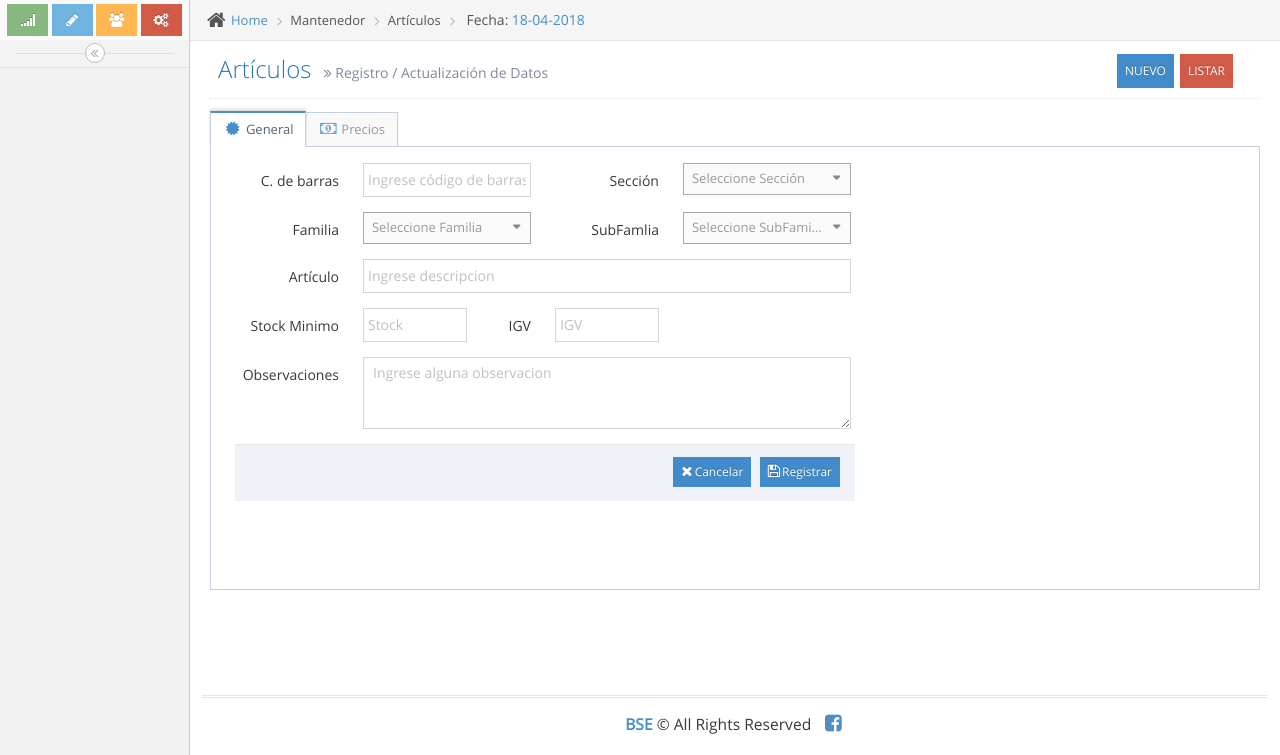
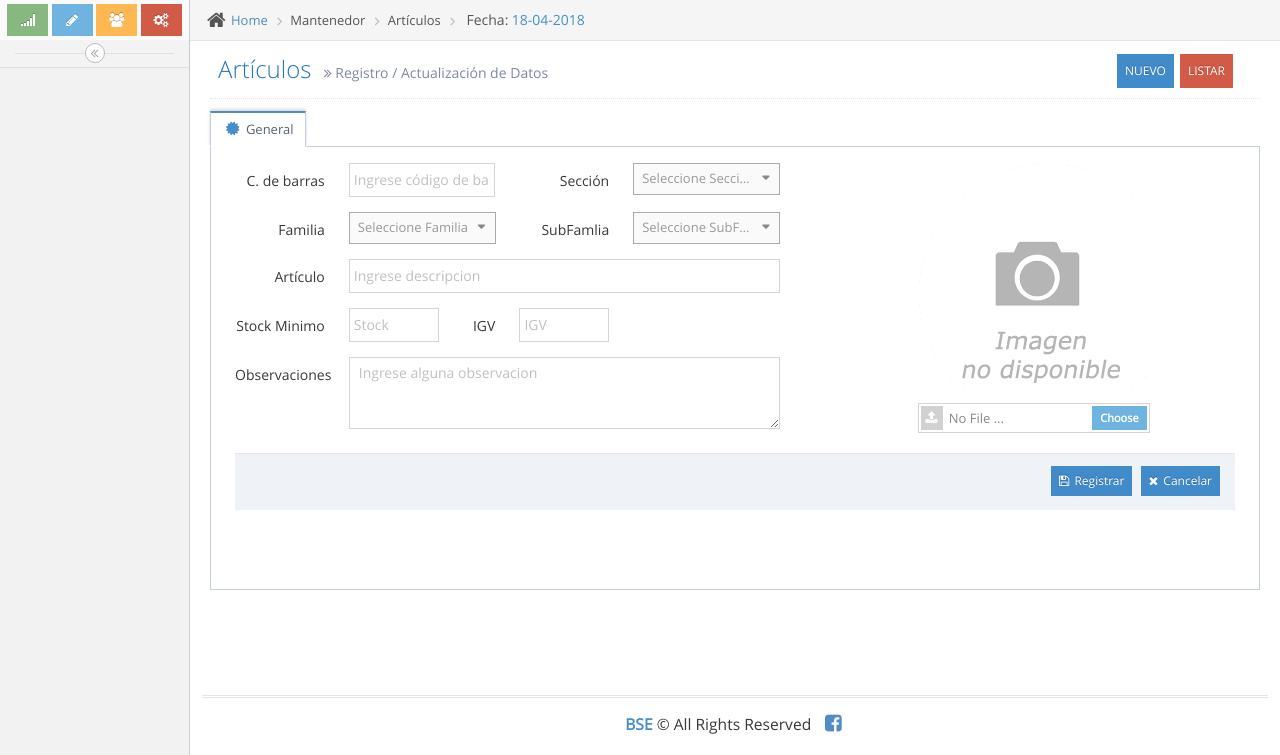
Before and after one commit to ChuchurroxD/happy_vet, a PHP site: page /tcpdf/view/Mantenedores/mrArticulo_view.php in a window 1280 px wide. Shown: the part 45-800 px from the top of the page. Run offline with PHP 8.4, Linux system fonts and the light colour scheme; the visitor is signed in with stand-in values (Sample User, id 1); data that the repository does not hold is empty.

Commit message:
Diseño de mantenedor de articulo

```diff
--- a/recursos/js/articulo.js
+++ b/recursos/js/articulo.js
@@ -86,6 +86,23 @@ var MRARTICULO = function () {
 
     var plugins = function() {
         $('.select').chosen();
+
+        $('#file_articulo').ace_file_input({
+            no_file:'No File ...',
+            btn_choose:'Choose',
+            btn_change:'Change',
+            droppable:false,
+            onchange:null,
+            thumbnail:false, //| true | large
+            //whitelist:'gif|png|jpg|jpeg'
+            //blacklist:'exe|php'
+            //
+            before_remove : function() {
+                $('#file_articulo').ace_file_input('reset_input');
+                $('#img_prev').attr('src', '../../recursos/images/no_disponible.png').width(295).height(250);
+            }
+        });
+
     }
 
     var fnCargarSeccion = function () {
--- a/view/Mantenedores/mrArticulo_view.php
+++ b/view/Mantenedores/mrArticulo_view.php
@@ -24,7 +24,7 @@
 	<link rel="stylesheet" href="../../recursos/assets/fonts/fonts.googleapis.com.css" />
 	<link rel="stylesheet" href="../../recursos/assets/css/chosen.min.css" />
 	<link rel="stylesheet" href="../../recursos/assets/css/ace.min.css" class="ace-main-stylesheet" id="main-ace-style" />
-
+	<link rel="stylesheet" href="../../recursos/assets/css/jquery.gritter.min.css" />
 
 	<script src="../../recursos/assets/js/ace-extra.min.js"></script>
 
@@ -138,7 +138,7 @@
 											</a>
 										</li>
 
-										<li class=""  id="div_precio">
+										<li class=""  id="div_precio" style="display: none;">
 											<a data-toggle="tab" href="#precios" aria-expanded="false">
 												<i class="blue ace-icon fa fa-money bigger-120"></i>
 												Precios
@@ -149,7 +149,7 @@
 									<div class="tab-content">
 										<div id="general" class="tab-pane fade active in">
 
-											<div class="col-xs-9">
+											<div class="col-xs-8">
 												<div class="form-group">
 					                                <label class="col-sm-2 control-label">C. de barras</label>
 					                                <div class="col-sm-3">
@@ -194,12 +194,12 @@
 
 					                                <label class="col-sm-2 control-label">Stock Minimo</label>
 					                                <div class="col-sm-2">
-														<input class="form-control" id="txt_stock_minimo"  name="txt_stock_minimo" type="text" placeholder="Stock">
+														<input class="form-control" id="txt_stock_minimo"  name="txt_stock_minimo" type="text" placeholder="Stock" onkeypress="return ValidaNumeros(event,this)">
 					                                </div>
 
 					                                <label class="col-sm-1 control-label">IGV</label>
 					                                <div class="col-sm-2">
-														<input class="form-control" id="txt_igv"  name="txt_igv" type="text" placeholder="IGV">
+														<input class="form-control" id="txt_igv"  name="txt_igv" type="text" placeholder="IGV" onkeypress="return ValidaDecimales(event,this,5)">
 					                                </div>
 
 				                            	</div>
@@ -211,17 +211,24 @@
 					                                </div>
 					                            </div>
 
-					                            <div class="modal-footer col-sm-10">
-		                                            <button type="button" class="btn btn-xs btn-primary" id="cancel_cliente"><i class="white ace-icon fa fa-close bigger-120"></i>Cancelar</button>
-		                                            <button type="button" class="btn btn-xs btn-primary" id="register_cliente"><i class="white ace-icon fa fa-save bigger-120"></i>Registrar</button>
-		                                        </div>
-
 											</div>
 
-											<div class="col-xs-3">
-
+											<div class="col-xs-4">
+												<img id="img_prev" src="../../recursos/images/no_disponible.png" alt="your image" />
+												<br>
+												<div class="form-group">
+													<div class="col-xs-9">
+														<input type="file" id="file_articulo" onchange="readURL(this);" />
+													</div>
+												</div>
 											</div>
 
+											<div class="col-xs-12">
+												<div class="modal-footer col-xs-12">
+		                                            <button type="button" class="btn btn-xs btn-primary" id="register_cliente"><i class="white ace-icon fa fa-save bigger-100"></i>&nbsp;Registrar</button>
+		                                            <button type="button" class="btn btn-xs btn-primary" id="cancel_cliente"><i class="white ace-icon fa fa-close bigger-100"></i>&nbsp;Cancelar</button>
+		                                        </div>
+											</div>
 											<br><br><br>
 											<br><br><br>
 											<br><br><br>
@@ -229,19 +236,76 @@
 											<br><br><br>
 											<br><br><br>
 											<br><br><br>
+										</div>
+
+										<div id="precios" class="tab-pane fade">
+											<div class="col-xs-12 col-sm-9 col-sm-offset-1 pricing-box">
+												<div class="widget-box widget-color-blue">
+													<div class="widget-header">
+														<h5 class="widget-title bigger lighter" style="font-weight: bold;">Mantenimiento de Precios</h5>
+													</div>
+
+													<div class="widget-body">
+														<div class="widget-main">
+															<div class="form-group">
+								                                <label class="col-sm-2 control-label">Costo</label>
+								                                <div class="col-sm-3">
+								                                    <input class="form-control" id="txt_precio_compra"  name="txt_precio_compra" type="text" placeholder="P. Compra" disabled="disabled" onkeypress="return ValidaDecimales(event,this,5)">
+								                                </div>
+								                                <label class="col-sm-2 control-label">Stock Actual</label>
+								                                <div class="col-sm-3">
+								                                    <input class="form-control" id="txt_stock_actual"  name="txt_stock_actual" type="text" placeholder="Stock" disabled="disabled" onkeypress="return ValidaNumeros(event,this)">
+								                                </div>
+								                            </div>
+
+								                            <div class="form-group">
+								                                <label class="col-sm-2 control-label">Precio Normal</label>
+								                                <div class="col-sm-3">
+								                                    <input class="form-control" id="txt_precio_normal"  name="txt_precio_normal" type="text" placeholder="P. Normal" onkeypress="return ValidaDecimales(event,this,5)">
+								                                </div>
+								                                <label class="col-sm-2 control-label">Precio Mínimo</label>
+								                                <div class="col-sm-3">
+								                                    <input class="form-control" id="txt_stock_minima"  name="txt_stock_minima" type="text" placeholder="P. Mínimo" onkeypress="return ValidaDecimales(event,this,5)">
+								                                </div>
+								                            </div>
+
+															<hr />
+															<div class="price">
+																<button type="button" class="btn btn-xs btn-primary" id="modificar_precios"><i class="white ace-icon fa fa-save"></i>&nbsp;Modificar</button>
+															</div><br>
+														</div>
+
+
+													</div>
+												</div>
+											</div>
+											<br><br><br>
+											<br><br><br>
+											<br><br><br>
+											<br><br><br><br>
+										</div>
+									</div>
+								</div>
 
 
 
 
 
 
-										</div>
 
-										<div id="precios" class="tab-pane fade">
-											<p>Food truck fixie locavore, accusamus mcsweeney's marfa nulla single-origin coffee squid.</p>
-										</div>
-									</div>
-								</div>
+
+
+
+
+
+
+
+
+
+
+
+
+
 
 
 
@@ -527,7 +591,7 @@
 		<script src="../../recursos/assets/js/jquery.2.1.1.min.js"></script>
 		<script src="../../recursos/assets/js/ace-extra.min.js"></script>
 		<script src="../../recursos/js/articulo.js"></script>
-
+		<script src="../../recursos/js/utiles.js"></script>
 
 		<script>
 			jQuery(document).ready(function() {
@@ -565,10 +629,24 @@
 		<script src="../../recursos/assets/js/ace.min.js"></script>
 		<script src="../../recursos/assets/js/jquery.dataTables.min.js"></script>
 		<script src="../../recursos/assets/js/jquery.dataTables.bootstrap.min.js"></script>
+		<script src="../../recursos/assets/js/jquery.gritter.min.js"></script>
+
 	</body>
 </html>
 <?php } ?>
 		<script src="../../recursos/js/alerta.js"></script>
 		<script type="text/javascript">
-			//mostrarAlertaReco();
+			function readURL(input) {
+		    	if (input.files && input.files[0]) {
+		    		var reader = new FileReader();
+		    		reader.onload = function (e) {
+		    			$('#img_prev').attr('src', e.target.result).width(295).height(250);   //  ACA ESPECIFICAN QUE TAMANO DE ALTO QUIEREN
+		    		};
+		    		reader.readAsDataURL(input.files[0]);
+		    	}
+		    }
 		</script>
+
+		<script>
+
+	    </script>
```
Also changed, not shown: recursos/js/utiles.js (+62 -0 lines), recursos/images/no_disponible.png (added).
